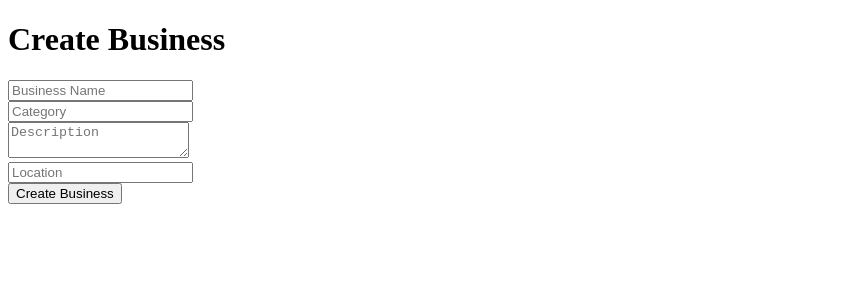
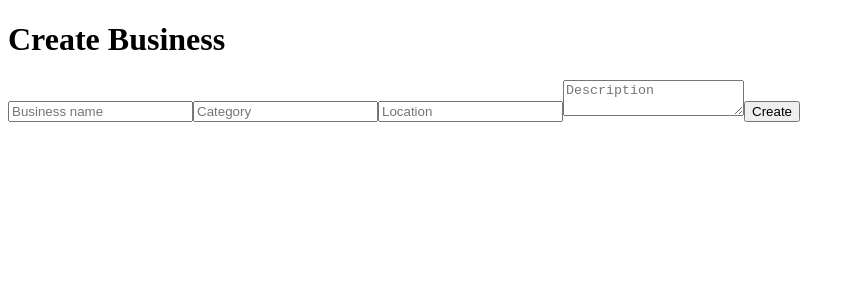
Before and after one commit to Cedric-Raichand/BizTrack, a React app in the folder frontend/: page /create-business in a window 1280 px wide. Shown: the top 300 px of the page, without its empty margins (0-855 px from the left). Built offline with nearby package versions, Linux system fonts and the light colour scheme; sample sign-in values are in the browser's storage; the HTML template or start-up script is replaced by a standard one.

Commit message:
fix CreateBusiness export and restore routing and aslo fix login redirect and prevent duplicate businesses

```diff
--- a/frontend/src/pages/CreateBusiness.jsx
+++ b/frontend/src/pages/CreateBusiness.jsx
@@ -10,22 +10,24 @@ const CreateBusiness = () => {
 
 
   const [formData, setFormData] = useState({
+
     businessName: "",
     category: "",
     description: "",
     location: ""
+
   });
-
-
-  const [error, setError] = useState("");
 
 
 
   const handleChange = (e) => {
 
     setFormData({
+
       ...formData,
+
       [e.target.name]: e.target.value
+
     });
 
   };
@@ -45,13 +47,10 @@ const CreateBusiness = () => {
       navigate("/dashboard");
 
 
-    } catch(error){
+    } catch(error) {
 
-      console.log(error);
-
-      setError(
-        error.response?.data?.message ||
-        "Business creation failed"
+      console.log(
+        error.response?.data || error.message
       );
 
     }
@@ -64,67 +63,45 @@ const CreateBusiness = () => {
 
     <div>
 
-      <h1>Create Business</h1>
 
-
-      {
-        error &&
-        <p>{error}</p>
-      }
+      <h1>
+        Create Business
+      </h1>
 
 
       <form onSubmit={handleSubmit}>
 
 
         <input
-          type="text"
           name="businessName"
-          placeholder="Business Name"
-          value={formData.businessName}
+          placeholder="Business name"
           onChange={handleChange}
         />
 
 
-        <br />
-
-
         <input
-          type="text"
           name="category"
           placeholder="Category"
-          value={formData.category}
           onChange={handleChange}
         />
 
 
-        <br />
+        <input
+          name="location"
+          placeholder="Location"
+          onChange={handleChange}
+        />
 
 
         <textarea
           name="description"
           placeholder="Description"
-          value={formData.description}
           onChange={handleChange}
         />
 
 
-        <br />
-
-
-        <input
-          type="text"
-          name="location"
-          placeholder="Location"
-          value={formData.location}
-          onChange={handleChange}
-        />
-
-
-        <br />
-
-
         <button type="submit">
-          Create Business
+          Create
         </button>
 
 
--- a/frontend/src/pages/Login.jsx
+++ b/frontend/src/pages/Login.jsx
@@ -1,16 +1,24 @@
 import { useState } from "react";
+import { useNavigate } from "react-router-dom";
+
 import API from "../api/axios";
 import { useAuth } from "../context/AuthContext";
 
 
 function Login() {
 
+
   const { login } = useAuth();
+
+  const navigate = useNavigate();
+
 
 
   const [formData, setFormData] = useState({
+
     email: "",
     password: ""
+
   });
 
 
@@ -18,8 +26,11 @@ function Login() {
   const handleChange = (e) => {
 
     setFormData({
+
       ...formData,
+
       [e.target.name]: e.target.value
+
     });
 
   };
@@ -33,36 +44,60 @@ function Login() {
 
     try {
 
+
       const response = await API.post(
+
         "/auth/login",
+
         formData
+
       );
+
 
 
       console.log(response.data);
 
 
-      // Save user and token through AuthContext
+
+      // Save user and token
       login(
+
         response.data.user,
+
         response.data.token
+
       );
+
 
 
       alert("Login successful");
 
 
-    } catch (error) {
 
-      console.log(error.response?.data);
+      // Redirect to dashboard
+      navigate("/dashboard");
+
+
+
+    } catch(error) {
+
+
+      console.log(
+        error.response?.data || error.message
+      );
 
 
       alert(
+
         error.response?.data?.message ||
+
         "Login failed"
+
       );
 
+
     }
+
 
   };
 
@@ -72,36 +107,58 @@ function Login() {
 
     <div>
 
-      <h1>Login</h1>
+
+      <h1>
+        Login
+      </h1>
+
 
 
       <form onSubmit={handleSubmit}>
 
 
         <input
+
           type="email"
+
           name="email"
+
           placeholder="Email"
+
           value={formData.email}
+
           onChange={handleChange}
+
         />
 
 
+
         <input
+
           type="password"
+
           name="password"
+
           placeholder="Password"
+
           value={formData.password}
+
           onChange={handleChange}
+
         />
 
 
+
         <button type="submit">
+
           Login
+
         </button>
 
 
+
       </form>
+
 
 
     </div>
```
